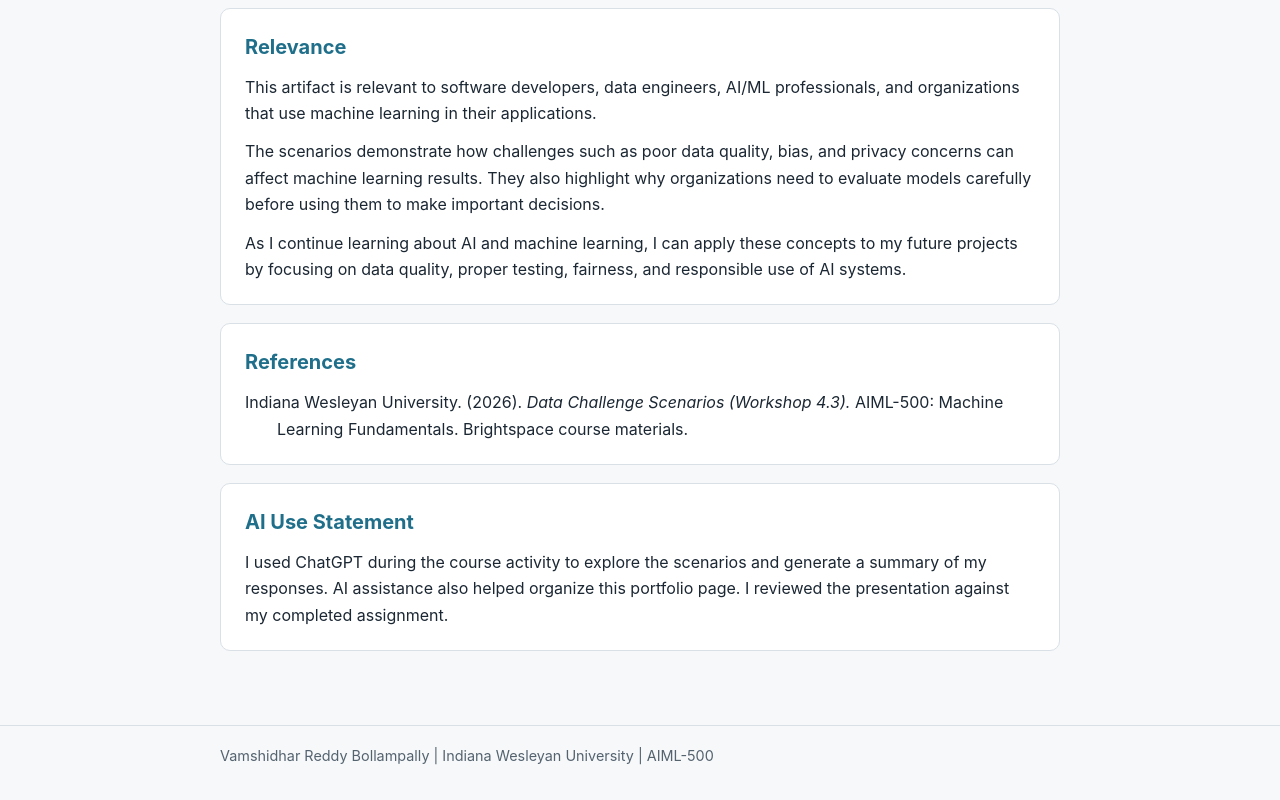
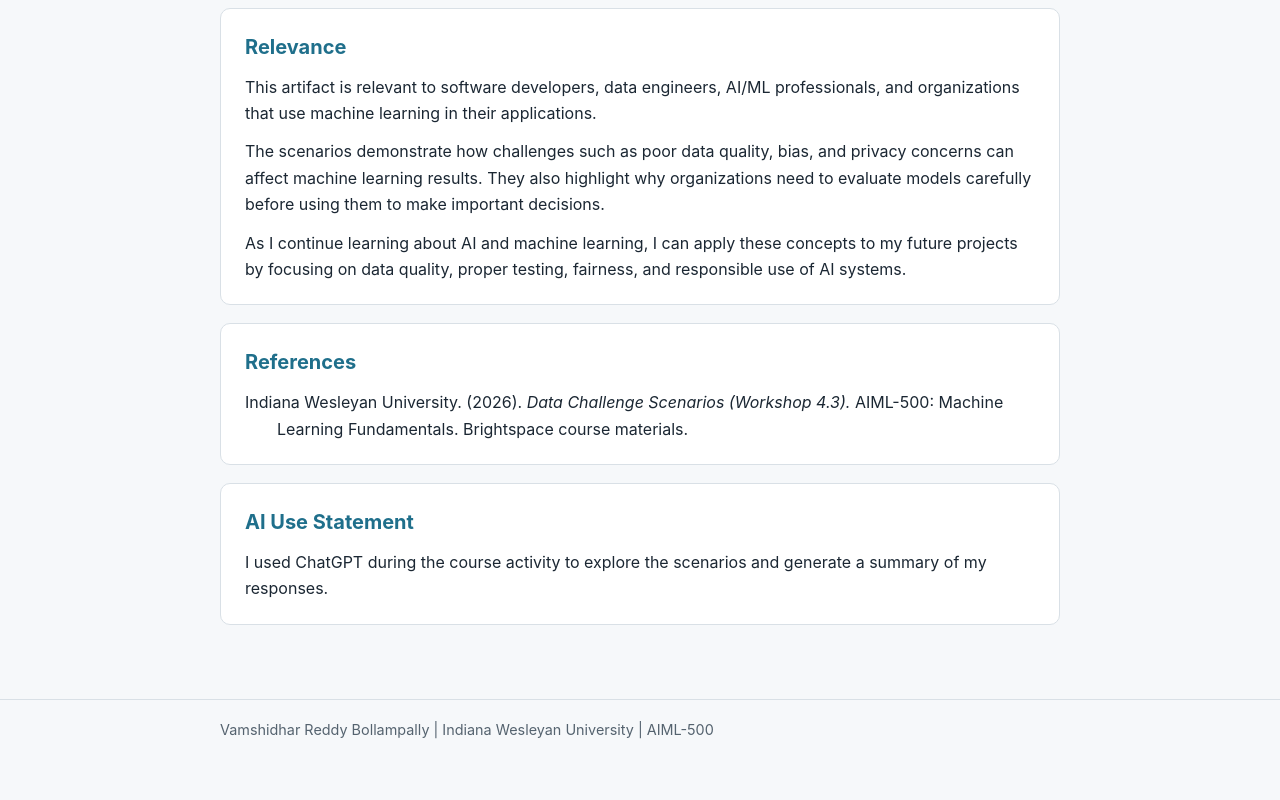
Before and after one commit to vamshi1409/Vamshidhar.github.io, a plain HTML site: page artifact-4.html in a window 1280 px wide. Shown: the part 3724-4524 px from the top of the page. After the commit the page ends 4498 px from the top, so only its background shows below. Drawn offline with Linux system fonts and the light colour scheme.

Commit message:
Update artifact-4.html

```diff
--- a/artifact-4.html
+++ b/artifact-4.html
@@ -90,7 +90,7 @@
     </section>
     <section class="card">
       <h2>AI Use Statement</h2>
-      <p>I used ChatGPT during the course activity to explore the scenarios and generate a summary of my responses. AI assistance also helped organize this portfolio page. I reviewed the presentation against my completed assignment.</p>
+      <p>I used ChatGPT during the course activity to explore the scenarios and generate a summary of my responses.</p>
     </section>
   </main>
   <footer>
```
